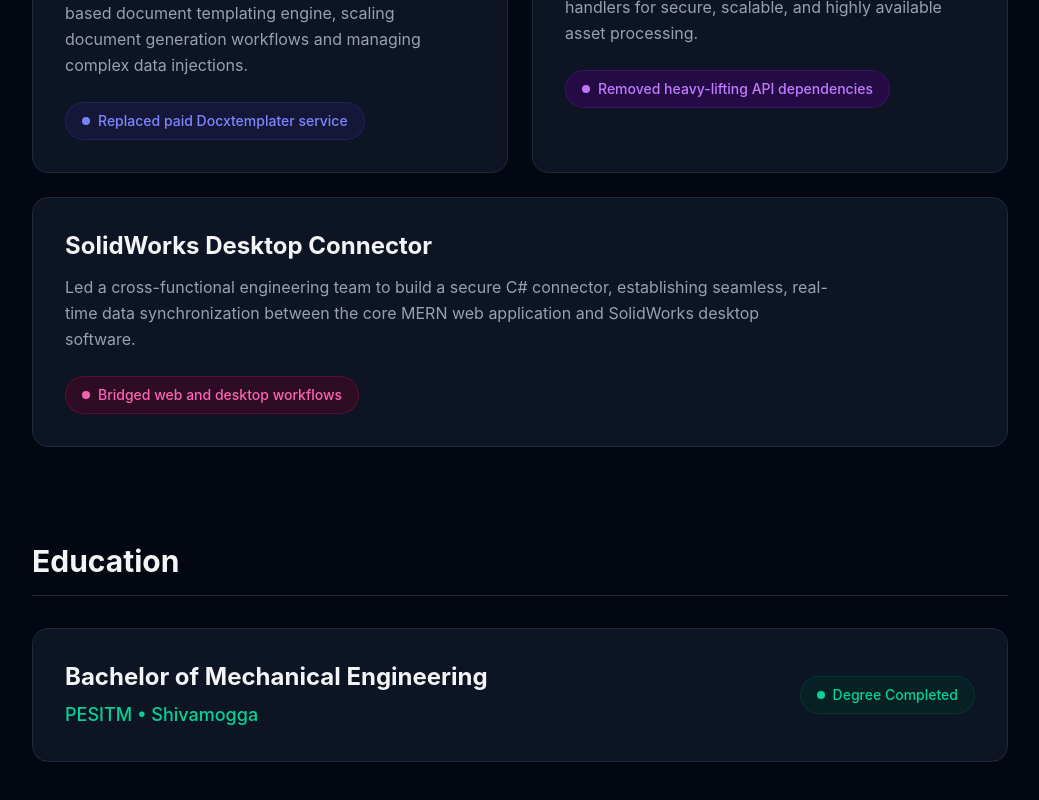
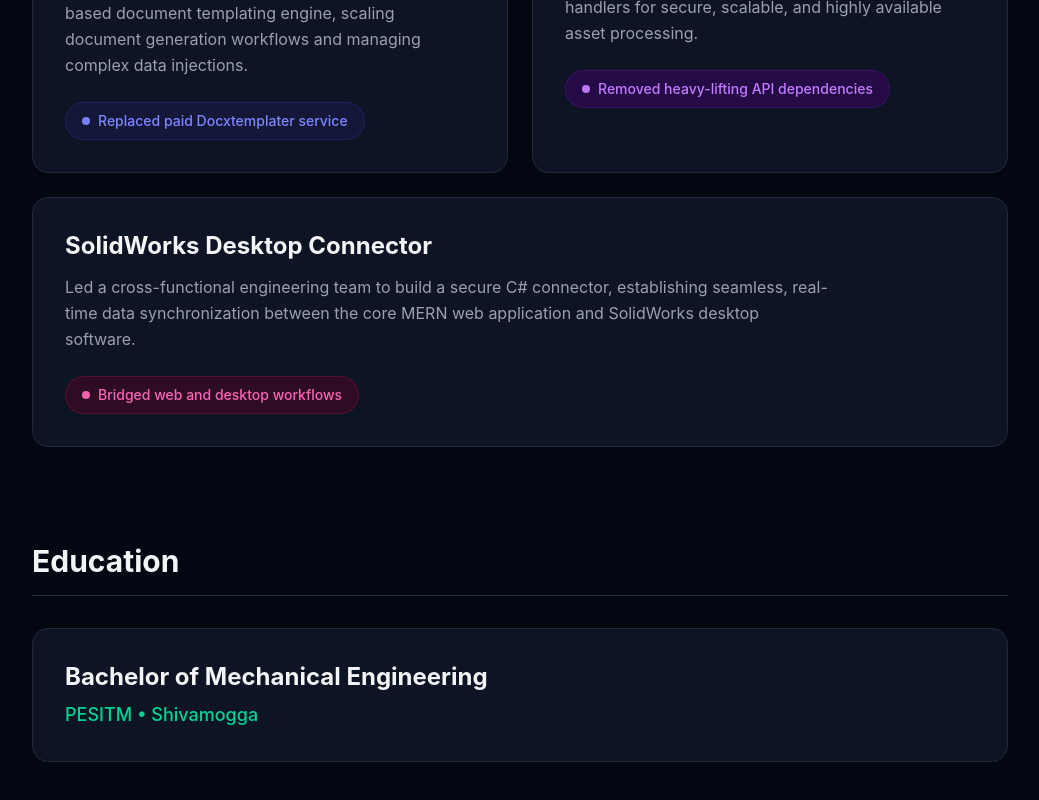
Before and after one commit to ullaskumbati/portfolio, a React (Vite) app: page / in a window 1280 px wide. Shown: the part 1424-2224 px from the top of the page, without its empty margins (120-1159 px from the left). Built offline with nearby package versions, Linux system fonts and the light colour scheme.

Commit message:
education updated

```diff
--- a/src/App.jsx
+++ b/src/App.jsx
@@ -152,10 +152,6 @@ const Portfolio = () => {
                 <h4 className="text-2xl font-bold text-gray-100 mb-2">Bachelor of Mechanical Engineering</h4>
                 <p className="text-emerald-400 font-medium text-lg">PESITM • Shivamogga</p>
               </div>
-              <div className="inline-flex items-center gap-2 px-4 py-2 rounded-full bg-emerald-950/50 text-emerald-400 text-sm font-medium border border-emerald-900/50">
-                <span className="w-2 h-2 rounded-full bg-emerald-400"></span>
-                Degree Completed
-              </div>
             </div>
           </div>
         </section>
```
